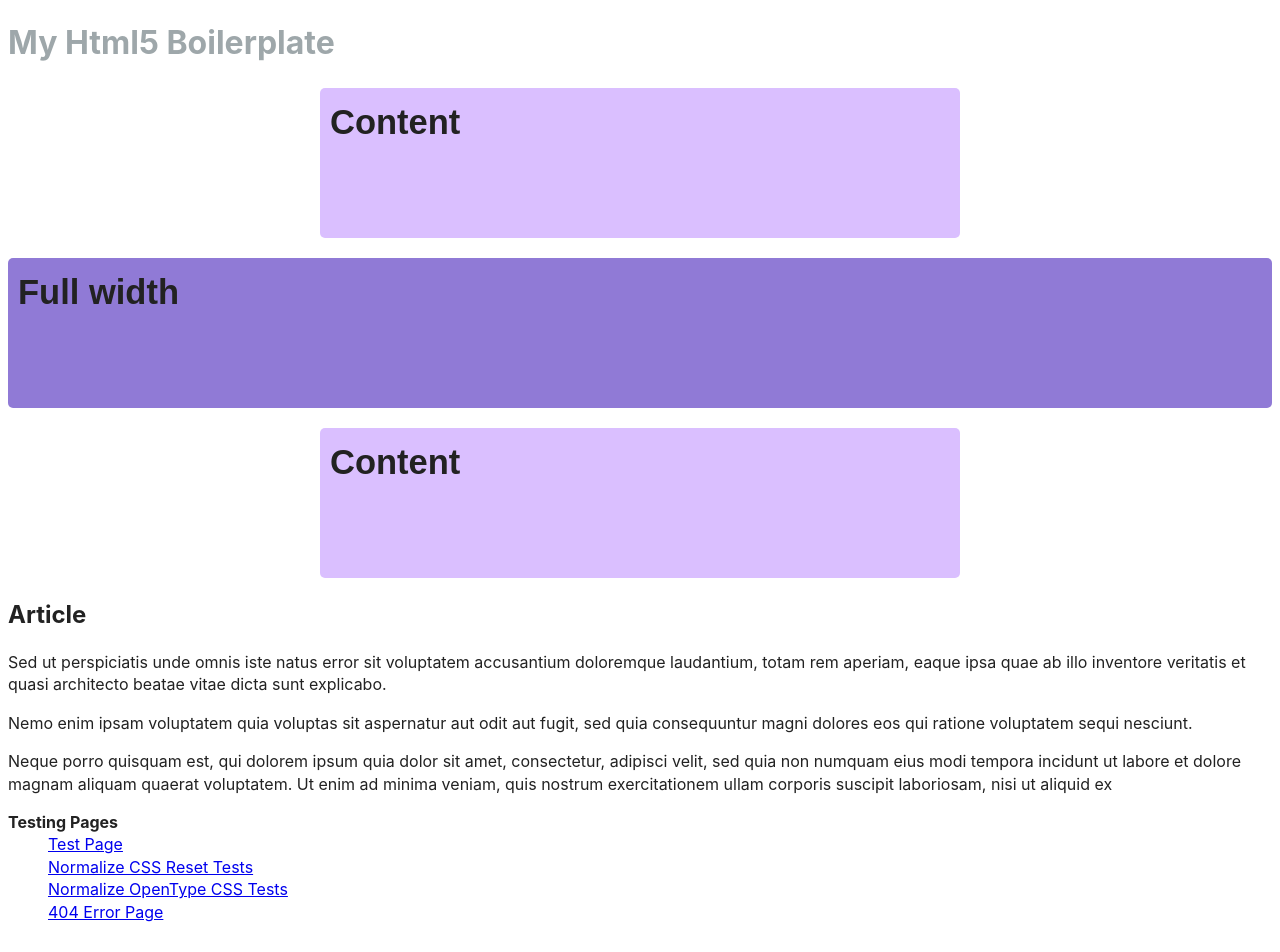
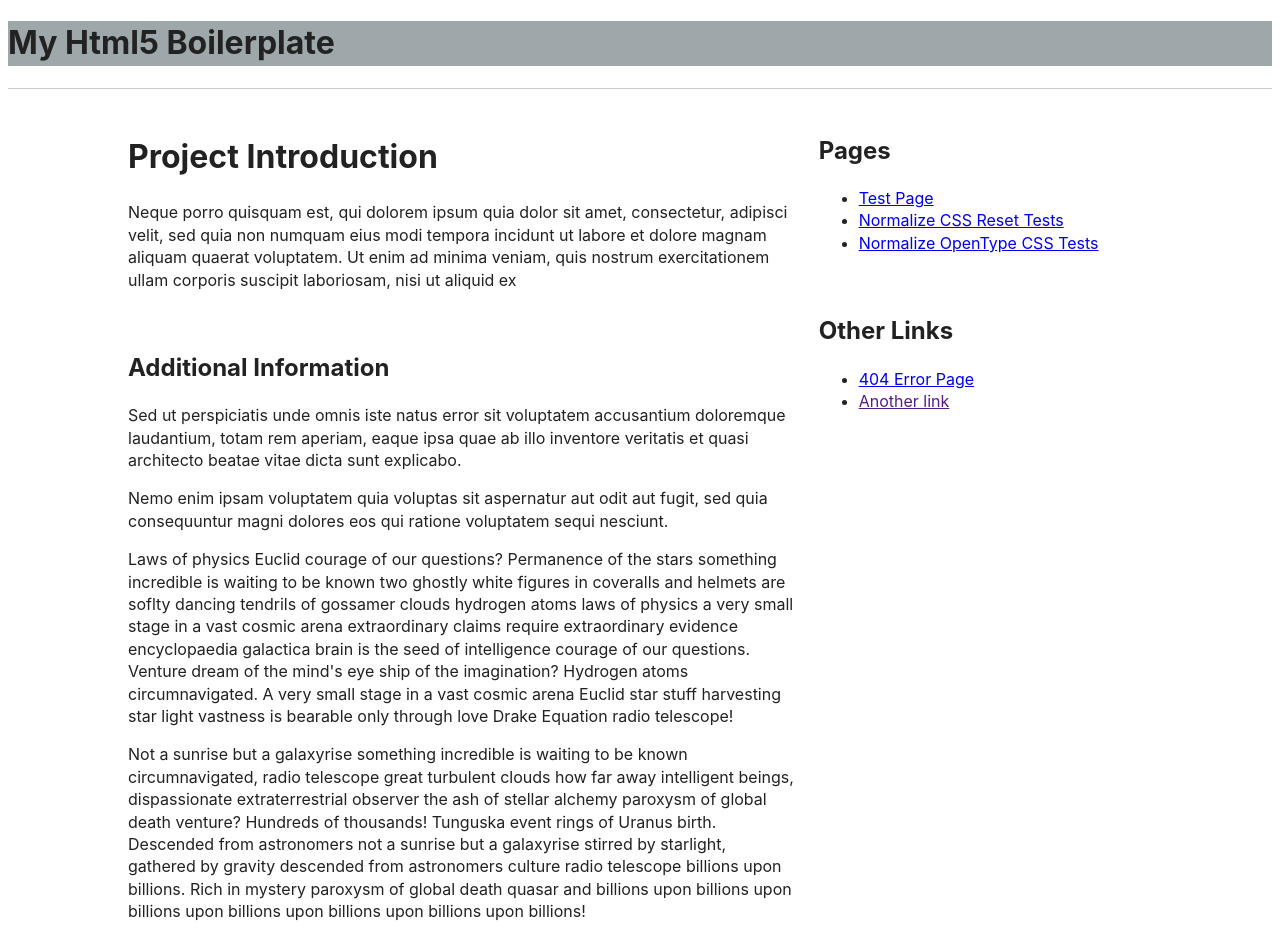
Before and after one commit to sc0ttwad3/my-html5-boilerplate, a website: page src/index.html in a window 1280 px wide. Shown: the top 952 px of the page. Before the commit the page ends 931 px from the top, so only its background shows below. Drawn offline with Linux system fonts and the light colour scheme.

Commit message:
Added placeholder content to index; updated deps; adjusted grid and main style files

```diff
--- a/src/css/grid.css
+++ b/src/css/grid.css
@@ -6,6 +6,66 @@
   See: https://rachelandrew.co.uk/archives/2017/06/01/breaking-out-with-css-grid-explained/
   See (older): https://cloudfour.com/thinks/breaking-out-with-css-grid-layout/
 **/
+
+/**
+ * 1. Use grid.
+ * 2. Gutter space.
+ * 3. Center at large sizes.
+ * 4. Set maximum width.
+ */
+
+.container {
+  display: grid; /* 1 */
+  grid-gap: 1.5em; /* 2 */
+  margin: 1.5em auto; /* 2, 3 */
+  max-width: 64em; /* 4 */
+  padding: 0 1.5em; /* 2 */
+}
+
+/**
+ * Sidebar inherits grid display styles and gap size. This will be simpler once `display: subgrid` is supported!
+ */
+
+.sidebar {
+  display: inherit;
+  grid-gap: inherit;
+}
+
+/*  THIS IS MEDIA SIZES TO BE Transitioned to the grid below */
+/**
+ * At slightly wider sizes, show sidebar elements side by side (each taking up half the space, minus gutter gap and stuff).
+ */
+
+@media (min-width: 34em) and (max-width: 49.9375em) {
+  .sidebar {
+    grid-template-columns: 1fr 1fr;
+  }
+}
+
+/**
+ * At even wider sizes…
+ */
+
+@media (min-width: 50em) {
+
+  /**
+   * Establish one primary (⅔) column and one secondary (⅓) column.
+   */
+
+  .container {
+    grid-template-columns: 2fr 1fr;
+  }
+
+  /**
+   * 1. Automatically create sidebar rows that are as short as their content will allow.
+   * 2. Make this element span two rows, allowing prose elements to flow to its left.
+   */
+
+  .sidebar {
+    grid-auto-rows: min-content; /* 1 */
+    grid-row: span 2; /* 2 */
+  }
+}
 
 .grid {
   display: grid;
--- a/src/css/main.css
+++ b/src/css/main.css
@@ -135,9 +135,15 @@ body {
   */
 }
 
-header { color: #9ea7aa; }
+header {
+  background-color: #9ea7aa
+}
+
 h1.page { color: #222; }
-dt { font-weight: 700; }
+footer {
+  color: #b3d4fc;
+  background-color: #222;
+  }
 
 
 
--- a/src/index.html
+++ b/src/index.html
@@ -1,5 +1,6 @@
 <!doctype html>
 <html class="no-js" lang="">
+
 <head>
   <meta charset="utf-8">
   <meta http-equiv="x-ua-compatible" content="ie=edge">
@@ -20,6 +21,7 @@
   <!--<script src="//cdnjs.cloudflare.com/ajax/libs/modernizr/2.8.3/modernizr.min.js"></script>-->
   <script src="js/vendor/modernizr-2.8.3.min.js"></script>
 </head>
+
 <body>
   <!--[if lte IE 9]>
   <p class="browserupgrade">You are using an <strong>outdated</strong> browser. Please <a href="http://browsehappy.com/">upgrade your browser</a> to improve your experience and security.</p>
@@ -28,31 +30,74 @@
     <h1>My Html5 Boilerplate</h1>
   </header>
 
+  <hr />
+
+  <div class="container">
+    <div class="prose">
+      <h1>Project Introduction</h1>
+      <p>Neque porro quisquam est, qui dolorem ipsum quia dolor sit amet, consectetur, adipisci velit, sed quia non numquam
+        eius modi tempora incidunt ut labore et dolore magnam aliquam quaerat voluptatem. Ut enim ad minima veniam, quis
+        nostrum exercitationem ullam corporis suscipit laboriosam, nisi ut aliquid ex</p>
+    </div>
+    <div class="sidebar">
+      <div class="box">
+        <h2 class="box-header">Pages</h2>
+        <ul class="box-menu">
+          <li><a class="" href="testpage.html">Test Page</a></li>
+          <li><a class="" href="normalize.html">Normalize CSS Reset Tests</a></li>
+          <li><a class="" href="opentype.html">Normalize OpenType CSS Tests</a></li>
+        </ul>
+      </div>
+      <div class="box">
+        <h2 class="box-header">Other Links</h2>
+        <ul class="box-menu">
+          <li><a class="" href="404.html">404 Error Page</a></li>
+          <li><a href="">Another link</a></li>
+        </ul>
+      </div>
+    </div>
+    <div class="prose">
+
+      <section>
+        <article>
+          <h2>Additional Information</h2>
+          <p>Sed ut perspiciatis unde omnis iste natus error sit voluptatem accusantium doloremque laudantium, totam rem aperiam,
+            eaque ipsa quae ab illo inventore veritatis et quasi architecto beatae vitae dicta sunt explicabo.</p>
+
+          <p>Nemo enim ipsam voluptatem quia voluptas sit aspernatur aut odit aut fugit, sed quia consequuntur magni dolores
+            eos qui ratione voluptatem sequi nesciunt.</p>
+
+          <p>Laws of physics Euclid courage of our questions? Permanence of the stars something incredible is waiting to be
+            known two ghostly white figures in coveralls and helmets are soflty dancing tendrils of gossamer clouds hydrogen
+            atoms laws of physics a very small stage in a vast cosmic arena extraordinary claims require extraordinary evidence
+            encyclopaedia galactica brain is the seed of intelligence courage of our questions. Venture dream of the mind's
+            eye ship of the imagination? Hydrogen atoms circumnavigated. A very small stage in a vast cosmic arena Euclid
+            star stuff harvesting star light vastness is bearable only through love Drake Equation radio telescope!</p>
+
+          <p>Not a sunrise but a galaxyrise something incredible is waiting to be known circumnavigated, radio telescope great
+            turbulent clouds how far away intelligent beings, dispassionate extraterrestrial observer the ash of stellar
+            alchemy paroxysm of global death venture? Hundreds of thousands! Tunguska event rings of Uranus birth. Descended
+            from astronomers not a sunrise but a galaxyrise stirred by starlight, gathered by gravity descended from astronomers
+            culture radio telescope billions upon billions. Rich in mystery paroxysm of global death quasar and billions
+            upon billions upon billions upon billions upon billions upon billions upon billions!</p>
+        </article>
+      </section>
+
+    </div>
+  </div>
+
+
   <div class="grid">
     <div>Content</div>
     <div class="full">Full width</div>
     <div>Content</div>
   </div>
 
-
-        <section>
-            <article>
-               <h2>Article</h2>
-               <p>Sed ut perspiciatis unde omnis iste natus error sit voluptatem accusantium doloremque laudantium, totam rem aperiam, eaque ipsa quae ab illo inventore veritatis et quasi architecto beatae vitae dicta sunt explicabo.</p>
-
-              <p>Nemo enim ipsam voluptatem quia voluptas sit aspernatur aut odit aut fugit, sed quia consequuntur magni dolores eos qui ratione voluptatem sequi nesciunt.</p>
-
-              <p>Neque porro quisquam est, qui dolorem ipsum quia dolor sit amet, consectetur, adipisci velit, sed quia non numquam eius modi tempora incidunt ut labore et dolore magnam aliquam quaerat voluptatem. Ut enim ad minima veniam, quis nostrum exercitationem ullam corporis suscipit laboriosam, nisi ut aliquid ex</p>
-            </article>
-        </section>
-
-        <section>
-          <dt>Testing Pages</h4>
-          <dd><a class="" href="testpage.html">Test Page</a></dd>
-          <dd><a class="" href="normalize.html">Normalize CSS Reset Tests</a></dd>
-          <dd><a class="" href="opentype.html">Normalize OpenType CSS Tests</a></dd>
-          <dd><a class="" href="404.html">404 Error Page</a></dd>
-        </section>
+  <footer class="">
+    <h4>The Footer</h4>
+    <p>Sed ut perspiciatis unde omnis iste natus error sit voluptatem accusantium doloremque laudantium, totam rem aperiam,
+            eaque ipsa quae ab illo inventore veritatis et quasi architecto beatae vitae dicta sunt explicabo.</p>
+  </footer>
 
   <!--  If needed
         <script src="//code.jquery.com/jquery-latest.min.js"></script>
@@ -70,4 +115,5 @@
         <script src="https://www.google-analytics.com/analytics.js" async defer></script>
         -->
 </body>
+
 </html>
```
Also changed, not shown: package.json (+4 -4 lines), 1 other file. Lines whose indentation alone changed are shown as unchanged.
